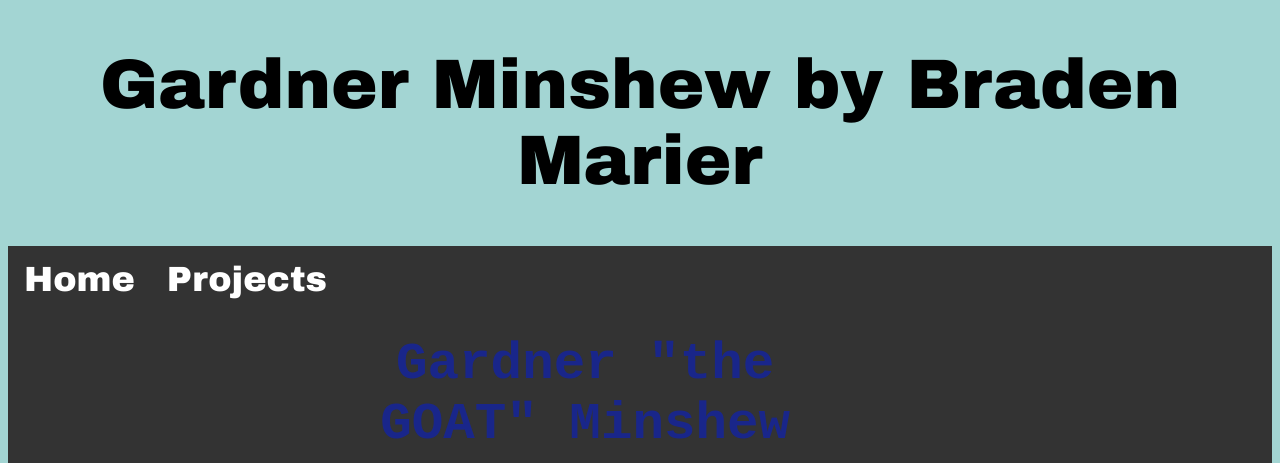
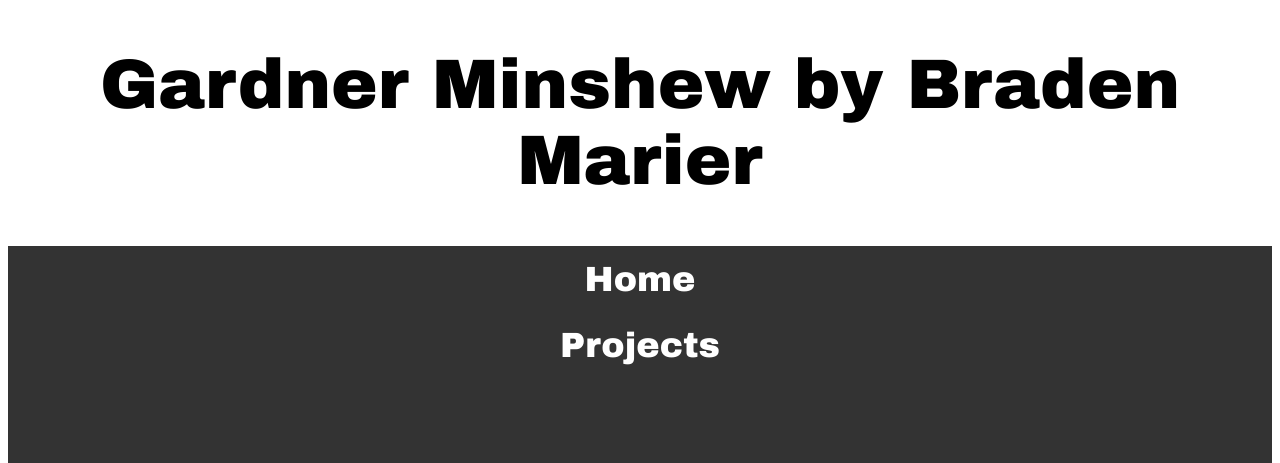
Before and after one commit to WVCS/portfolio-bradenmarier, a plain HTML site: page index.html in a window 1280 px wide. Shown: the top 463 px of the page. Drawn offline with Linux system fonts and the light colour scheme.

Commit message:
Update style.css

```diff
--- a/style.css
+++ b/style.css
@@ -1,4 +1,4 @@
-body {background-color: #a3d5d3;}
+rbody {background-color: #a3d5d3;}
 body {font-size: 35px;}
 body {text-align: center;}
 body {font-family: "Arial Black", Gadget, sans-serif;}
@@ -25,7 +25,7 @@ ul {
 }
 
 li {
-  float: left;
+  float: center;
 }
 
 li a {
```
